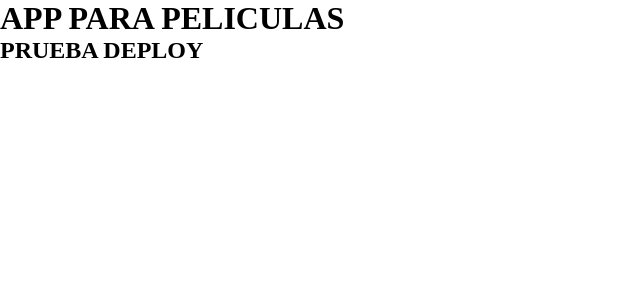
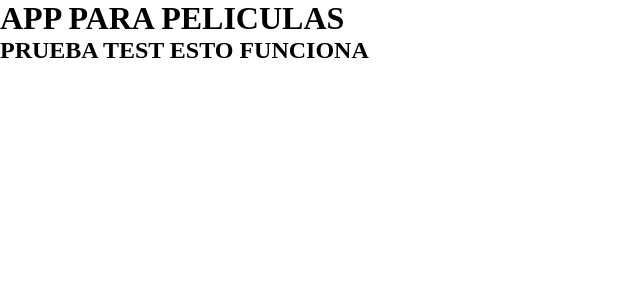
Before and after one commit to ishaba1/movies-clon2023, a React (Vite) app: page / in a window 1280 px wide. Shown: the top 300 px of the page, without its empty margins (0-640 px from the left). Built offline with nearby package versions, Linux system fonts and the light colour scheme.

Commit message:
[cfg] -esto funciona prueba test QA

```diff
--- a/src/App.jsx
+++ b/src/App.jsx
@@ -2,9 +2,9 @@ const App = () => {
   return (
     <div>
       <h1>APP PARA PELICULAS</h1>
-      <h2>PRUEBA DEPLOY</h2>
+      <h2>PRUEBA TEST ESTO FUNCIONA</h2>
     </div>
-  )
-}
+  );
+};
 
-export default App
+export default App;
```
